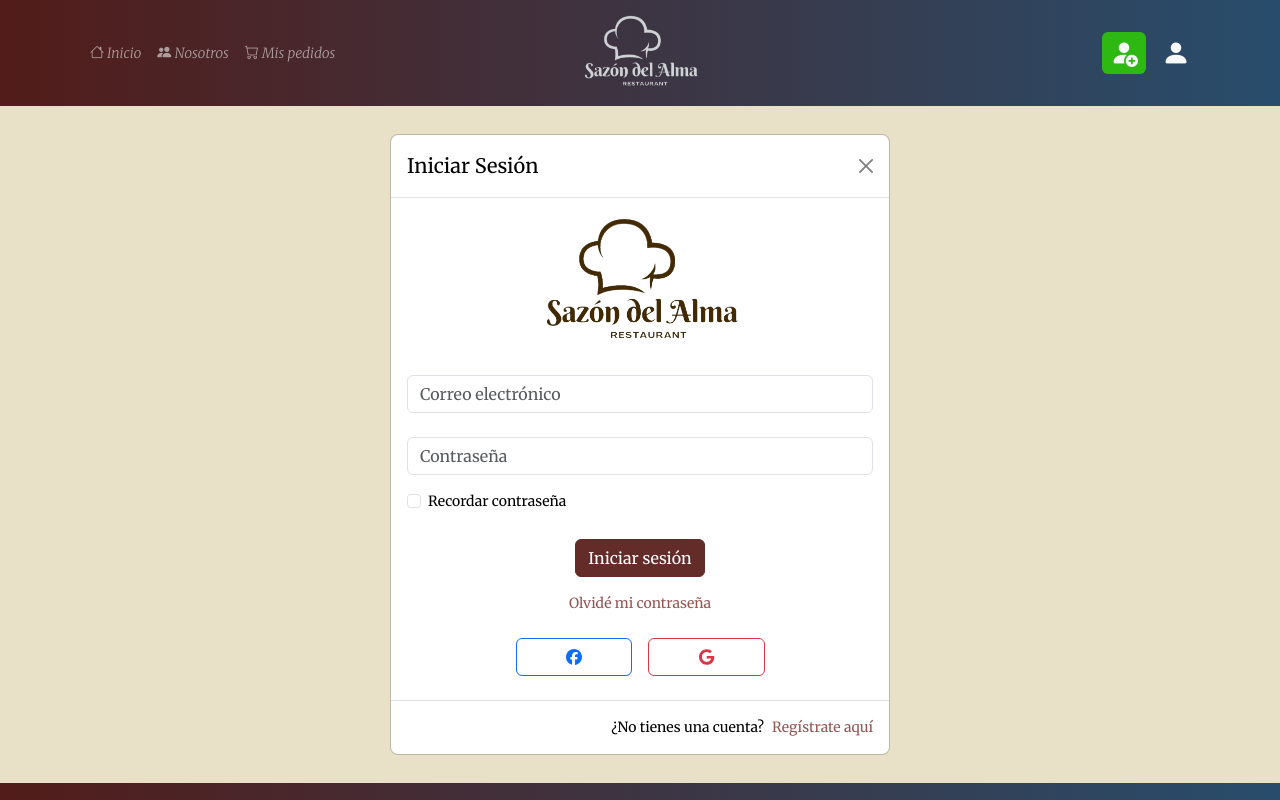
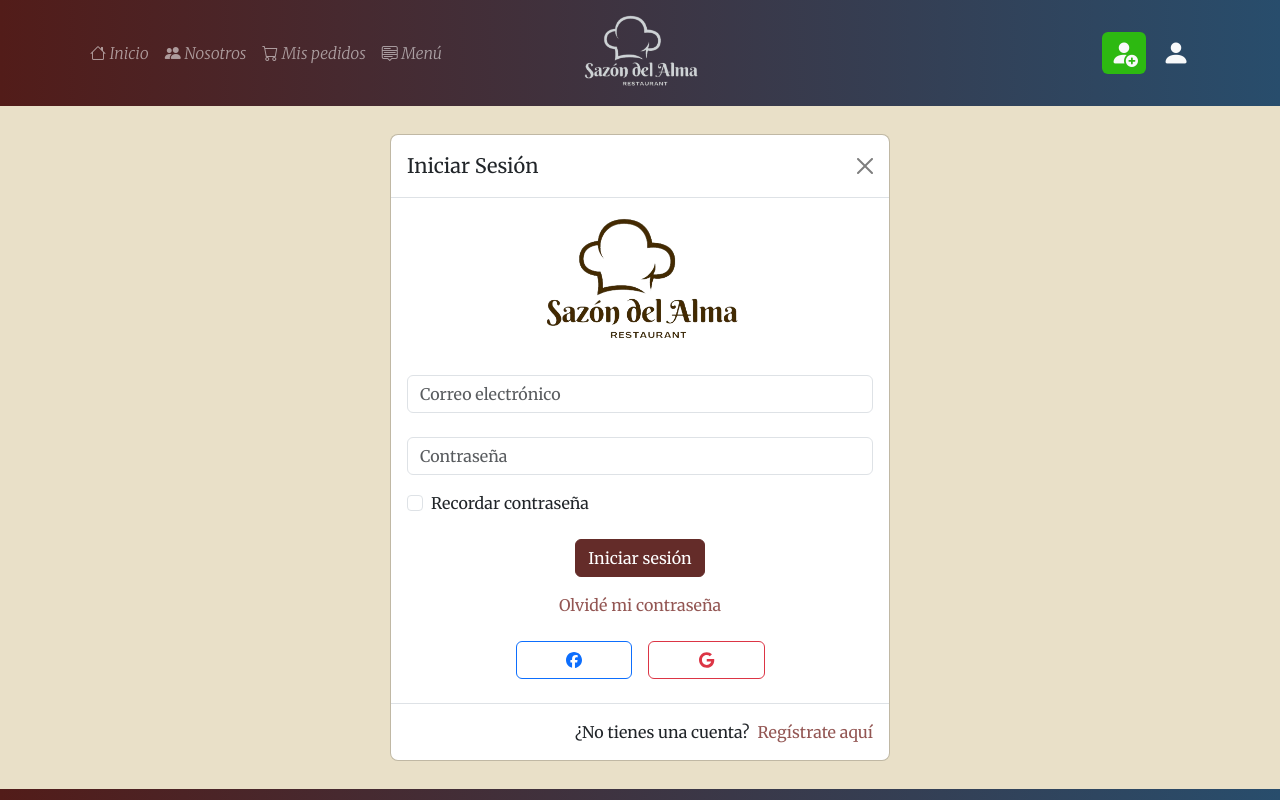
Before and after one commit to SheylaAstorga/RestaurantePF-Frontend, a React (Vite) app: page /login in a window 1280 px wide. Shown: the top 800 px of the page. Built offline with nearby package versions, Linux system fonts and the light colour scheme; no server answers.

Commit message:
agregue el menu al nav y agregue los botones a las card de menu

```diff
--- a/src/App.jsx
+++ b/src/App.jsx
@@ -1,6 +1,7 @@
 import Menu from "./components/common/Menu";
 import Footer from "./components/common/Footer";
 import { useEffect, useState } from "react";
+import Principal from "./components/Principal";
 import Error404 from "./components/pages/Error404";
 import LoginModal from "./components/LoginModal";
 import RegistroModal from "./components/RegistroModal";
@@ -8,7 +9,6 @@ import "bootstrap/dist/css/bootstrap.min.css";
 import "bootstrap-icons/font/bootstrap-icons.css";
 import Pedido from "./components/Pedido";
 import { BrowserRouter, Routes, Route } from "react-router-dom";
-import Principal from "./components/Principal";
 import AcercaDeNosotros from "./components/pages/AcercaDeNosotros";
 import DetalleProducto from "./components/pages/DetalleProducto";
 import RutasProtegidas from "./components/routes/RutasProtegidas";
--- a/src/components/PedidosIndividuales.jsx
+++ b/src/components/PedidosIndividuales.jsx
@@ -1,4 +1,4 @@
-import React, { useState, useEffect } from "react";
+import React, { useState } from "react";
 import { Row, Col, Button, ButtonGroup } from "react-bootstrap";
 import { Link } from "react-router-dom";
 import DetallePedido from "./DetallePedido";
@@ -6,7 +6,6 @@ import { borrarPedidoAPI, leerPedidoAPI } from "../helpers/queris.js";
 import Swal from "sweetalert2";
 
 const PedidosIndividuales = ({ producto, cantidad, id }) => {
-  const [pedidos, setPedidos] = useState([]);
   const nombreProd = () => producto?.nombre ?? "";
   const precioProd = () => producto?.precio ?? 0;
   const detalleProd = () =>
--- a/src/components/common/Menu.jsx
+++ b/src/components/common/Menu.jsx
@@ -119,6 +119,9 @@ const Menu = ({ usuarioLogueado, setUsuarioLogueado, actualizarUsuario }) => {
                         <NavLink end className="nav-link footerTitulos" to="/pedido">
                             <i className="bi bi-cart"></i> Mis pedidos
                         </NavLink>
+                        <NavLink end className="nav-link footerTitulos  " to="menu">
+                        <i className="bi bi-menu-up "></i> Menú
+                        </NavLink>
                     </Nav>
                 </Navbar.Collapse>
             </div>
--- a/src/components/pages/CardMenu.jsx
+++ b/src/components/pages/CardMenu.jsx
@@ -6,19 +6,22 @@ const CardMenu = ({ plato }) => {
       className="efecto-card-menu col-lg-5 mx-3 my-3 link-offset-2 link-underline link-underline-opacity-0 text-dark "
       to={`/detalleProducto/${plato._id}`}
     >
-      <div className="card-link">
-        <div className="row">
+      <div className="card-link p-3">
+        <div className="row ">
           <div className="col-lg-5 col-md-3">
-            <img src={plato.imagen} alt="" className="card-img-dest" />
+            <img src={plato.imagen} alt="comida" className="card-img-dest" />
           </div>
-          <div className="card-body col-lg-4 col-md-3 texto-marron">
-            <h5 className="card-title margin-card-menu mt-2">{plato.nombre}</h5>
+          <div className="card-body col-lg-4 col-md-3 texto-marron text-center">
+            <h5 className="card-title margin-card-menu mt-3">{plato.nombre}</h5>
             <h6 className="margin-card-menu mt-2 fs-5">${plato.precio}</h6>
             <hr />
             <p>{plato.detalle}</p>
           </div>
         </div>
       </div>
+          <div className="btn btn-primary w-50">
+          <i className="bi bi-cart"></i>
+          </div>
     </Link>
   );
 };
--- a/src/components/paginaPrincipal/Recomendaciones.jsx
+++ b/src/components/paginaPrincipal/Recomendaciones.jsx
@@ -37,7 +37,7 @@ const Recomendaciones = ({ productos }) => {
           className="w-75 my-3 btn btn-outline-light btn-lg efecto-card-menu text-black"
           to={"/menu"}
         >
-          MENU
+          MENÚ
         </Link>
       </div>
     </article>
```
Lines whose indentation alone changed are shown as unchanged.
